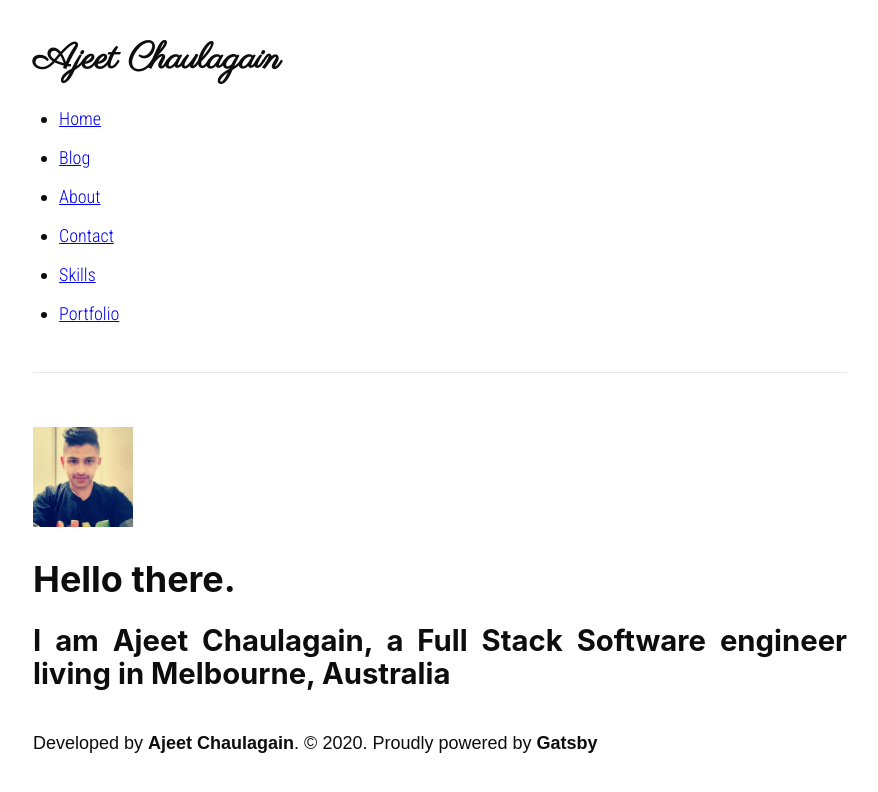
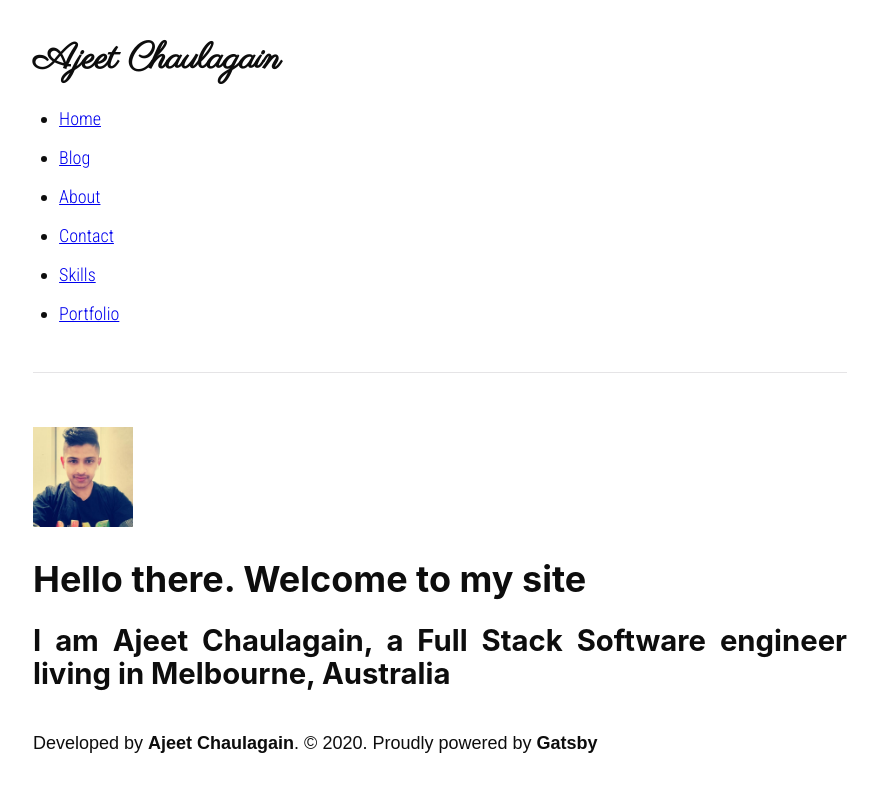
Before and after one commit to ajeetchaulagain/ajeetchaulagain.com, a Gatsby site: page / in a window 1280 px wide. Shown: the whole page, without its empty margins (200-1078 px from the left). Built offline with nearby package versions, Linux system fonts and the light colour scheme; Gatsby itself is replaced by a stand-in of ours.

Commit message:
Resolve conflict

```diff
--- a/gatsby-config.js
+++ b/gatsby-config.js
@@ -20,7 +20,5 @@ module.exports = {
         }
       },
       'gatsby-transformer-remark'
-
   ],
-  pathPrefix: "/gatsby-portfolio",
 }
--- a/package.json
+++ b/package.json
@@ -11,7 +11,8 @@
     "start": "npm run develop",
     "serve": "gatsby serve",
     "clean": "gatsby clean",
-    "test": "echo \"Write tests! -> https://gatsby.dev/unit-testing\" && exit 1"
+    "test": "echo \"Write tests! -> https://gatsby.dev/unit-testing\" && exit 1",
+    "deploy": "gatsby build && cp -r ./public ./docs && git push -u origin master"
   },
   "dependencies": {
     "gatsby": "^2.19.7",
--- a/src/pages/index.js
+++ b/src/pages/index.js
@@ -13,7 +13,7 @@ const IndexPage = () => {
     return (
         <Layout>
             <img src={image} width="100"/>
-            <h1>Hello there.</h1>
+            <h1>Hello there. Welcome to my site</h1>
             <h2>I am Ajeet Chaulagain, a Full Stack Software engineer living in Melbourne, Australia</h2>
         </Layout>
     )
```
